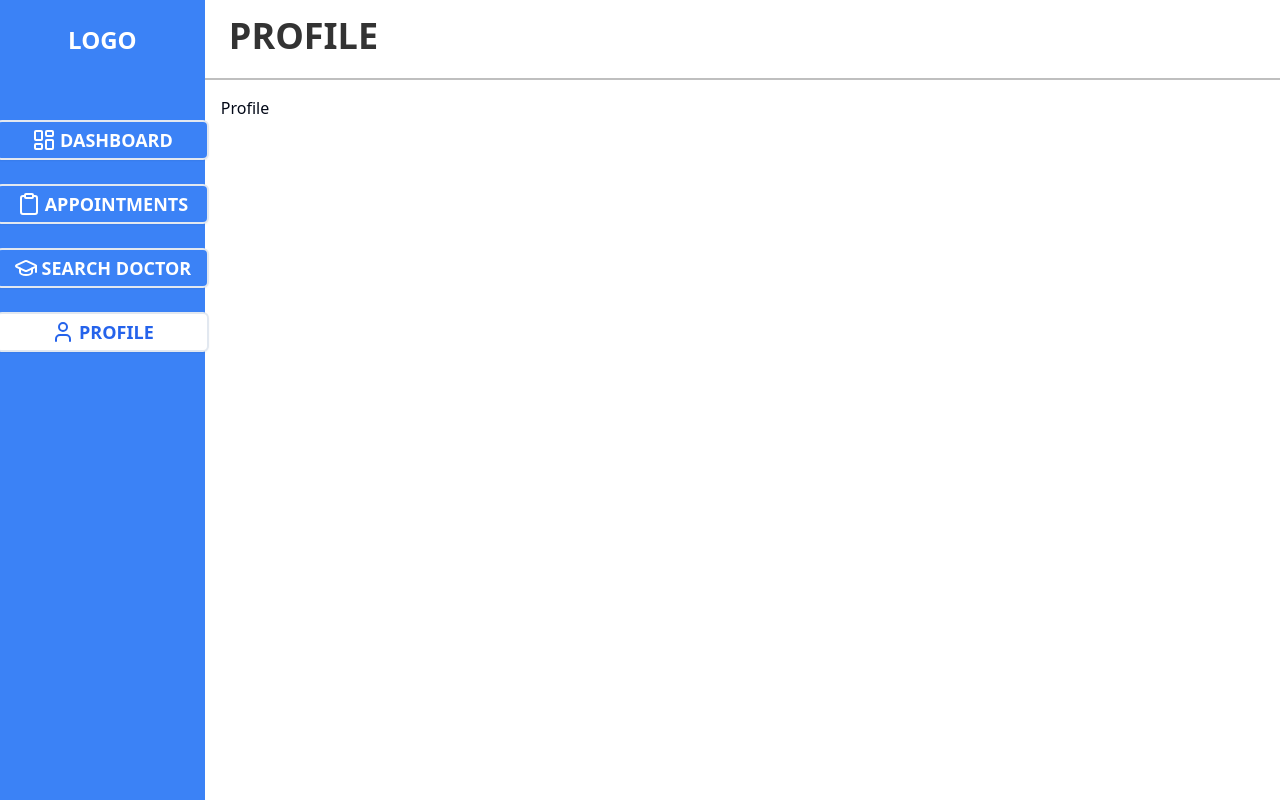
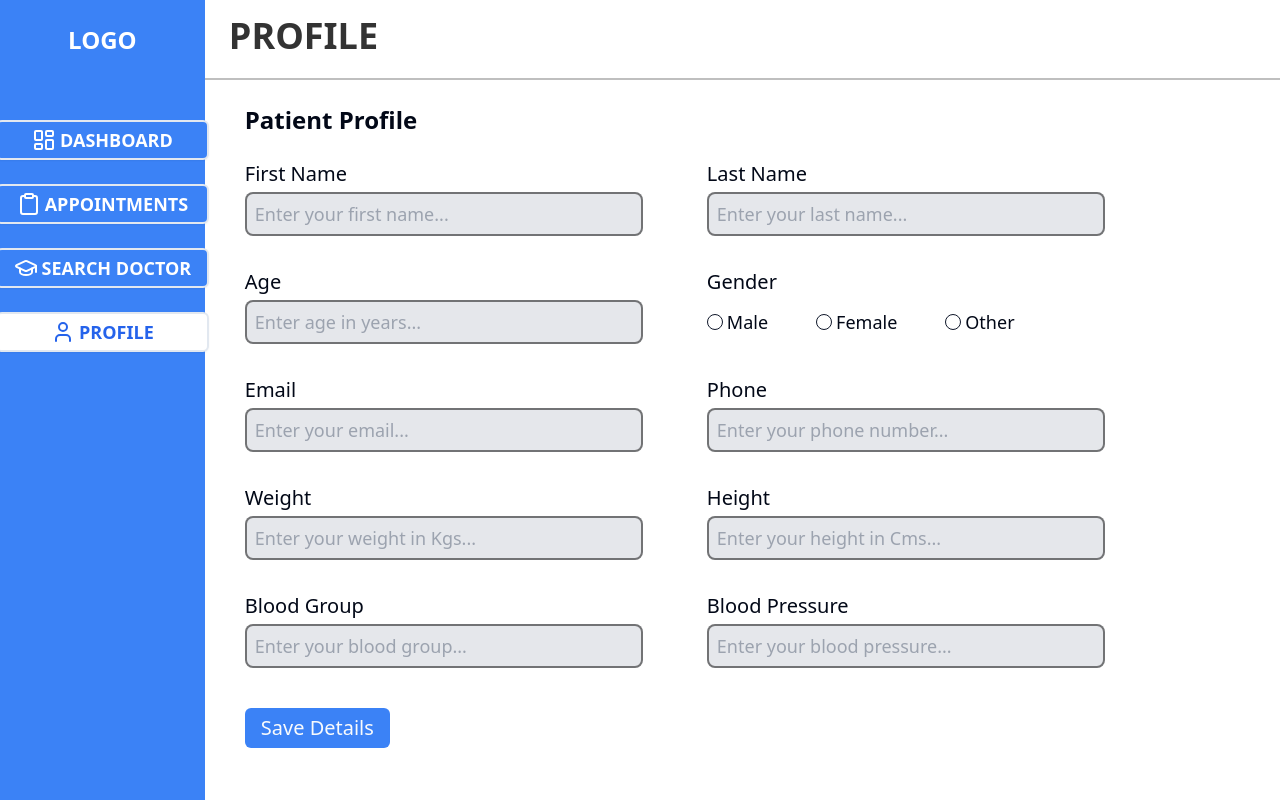
Before and after one commit to dishant-yadav/h4b3-access-denied, a React (Vite) app in the folder frontend/: page /profile in a window 1280 px wide. Built offline with nearby package versions, Linux system fonts and the light colour scheme.

Commit message:
added profile page

```diff
--- /dev/null
+++ b/frontend/src/components/ui/radio-group.jsx
@@ -0,0 +1,31 @@
+"use client"
+
+import * as React from "react"
+import * as RadioGroupPrimitive from "@radix-ui/react-radio-group"
+import { Circle } from "lucide-react"
+
+import { cn } from "@/lib/utils"
+
+const RadioGroup = React.forwardRef(({ className, ...props }, ref) => {
+  return (<RadioGroupPrimitive.Root className={cn("grid gap-2", className)} {...props} ref={ref} />);
+})
+RadioGroup.displayName = RadioGroupPrimitive.Root.displayName
+
+const RadioGroupItem = React.forwardRef(({ className, ...props }, ref) => {
+  return (
+    (<RadioGroupPrimitive.Item
+      ref={ref}
+      className={cn(
+        "aspect-square h-4 w-4 rounded-full border border-primary text-primary ring-offset-background focus:outline-none focus-visible:ring-2 focus-visible:ring-ring focus-visible:ring-offset-2 disabled:cursor-not-allowed disabled:opacity-50",
+        className
+      )}
+      {...props}>
+      <RadioGroupPrimitive.Indicator className="flex items-center justify-center">
+        <Circle className="h-2.5 w-2.5 fill-current text-current" />
+      </RadioGroupPrimitive.Indicator>
+    </RadioGroupPrimitive.Item>)
+  );
+})
+RadioGroupItem.displayName = RadioGroupPrimitive.Item.displayName
+
+export { RadioGroup, RadioGroupItem }
--- a/frontend/src/pages/AppointmentBooking.jsx
+++ b/frontend/src/pages/AppointmentBooking.jsx
@@ -41,7 +41,7 @@ const AppointmentBooking = () => {
   };
 
   return (
-    <div className="py-5 px-12 h-screen">
+    <div className="py-5 px-12 h-screen bg-gray-100">
       <div className="flex gap-2 justify-center items-center">
         <ClipboardPlus size={36} className="font-semibold" />
         <h1 className="text-3xl font-semibold">Appointment Booking</h1>
@@ -64,7 +64,7 @@ const AppointmentBooking = () => {
             />
           </div>
           {/* Time Slot  */}
-          <div className="border-2 p-4 rounded-lg shadow-md h-[28rem] w-[22rem]">
+          <div className="border-2 p-4 rounded-lg shadow-md h-[28rem] w-[22rem] bg-white">
             <h2 className="flex gap-2 items-center mb-3">
               <Clock className="text-blue-600 h-5 w-5" />
               Select Time Slot
@@ -98,8 +98,8 @@ const AppointmentBooking = () => {
         />
       </div>
       <div className="flex items-center justify-center gap-6 mt-6">
-        <Button className="w-[25%] bg-red-500 hover:bg-red-600">Cancel</Button>
-        <Button className="w-[25%] bg-blue-500 hover:bg-blue-600">
+        <Button className="w-[22%] bg-red-500 hover:bg-red-600">Cancel</Button>
+        <Button className="w-[22%] bg-blue-500 hover:bg-blue-600">
           Submit
         </Button>
       </div>
--- a/frontend/src/pages/Profile.jsx
+++ b/frontend/src/pages/Profile.jsx
@@ -1,21 +1,195 @@
-import Sidebar from '@/components/Sidebar'
-import Topbar from '@/components/Topbar'
-import React from 'react'
+import Sidebar from "@/components/Sidebar";
+import Topbar from "@/components/Topbar";
+import React, { useState } from "react";
+import { RadioGroup, RadioGroupItem } from "@/components/ui/radio-group";
+import { Button } from "@/components/ui/button";
 
 const Profile = () => {
+  const [profileData, setProfileData] = useState({
+    firstName: "",
+    lastName: "",
+    age: "",
+    gender: "",
+    email: "",
+    phone: "",
+    weight: "",
+    height: "",
+    bloodGroup: "",
+    bloodPressure: "",
+  });
+
+  const handleChange = (e) => {
+    const { name, value } = e.target;
+    setProfileData({
+      ...profileData,
+      [name]: value,
+    });
+  };
+
+  const handleGenderChange = (value) => {
+    setProfileData({
+      ...profileData,
+      gender: value,
+    });
+  };
+
+  const handleSubmit = () => {
+    console.log(profileData);
+  };
+
   return (
     <div className="flex h-screen overflow-hidden">
       <Sidebar />
       <div className="flex flex-col w-[84%] h-screen">
-        <Topbar name="PROFILE"/>
+        <Topbar name="PROFILE" />
         <div className="flex-1 overflow-y-auto">
-          <div className="p-4">
-            Profile
+          <div className="py-6 px-10">
+            <h1 className="text-2xl font-semibold">Patient Profile</h1>
+            <div className="flex flex-col mt-6">
+              <div className="w-full flex gap-16">
+                <div className="w-[40%]">
+                  <p className="text-xl font-medium mb-1">First Name</p>
+                  <input
+                    type="text"
+                    name="firstName"
+                    placeholder="Enter your first name..."
+                    className="h-11 w-full px-2 py-1 text-lg rounded-lg border-2 border-black/50 bg-gray-200 outline-none"
+                    value={profileData.firstName}
+                    onChange={handleChange}
+                  />
+                </div>
+                <div className="w-[40%]">
+                  <p className="text-xl font-medium mb-1">Last Name</p>
+                  <input
+                    type="text"
+                    name="lastName"
+                    placeholder="Enter your last name..."
+                    className="h-11 w-full px-2 py-1 text-lg rounded-lg border-2 border-black/50 bg-gray-200 outline-none"
+                    value={profileData.lastName}
+                    onChange={handleChange}
+                  />
+                </div>
+              </div>
+              <div className="w-full flex gap-16 mt-8">
+                <div className="w-[40%]">
+                  <p className="text-xl font-medium mb-1">Age</p>
+                  <input
+                    type="number"
+                    name="age"
+                    placeholder="Enter age in years..."
+                    className="h-11 w-full px-2 py-1 text-lg rounded-lg border-2 border-black/50 bg-gray-200 outline-none"
+                    value={profileData.age}
+                    onChange={handleChange}
+                  />
+                </div>
+                <div className="w-[40%]">
+                  <p className="text-xl font-medium mb-3">Gender</p>
+                  <RadioGroup
+                    className="flex gap-12"
+                    value={profileData.gender}
+                    onValueChange={handleGenderChange}
+                  >
+                    <div className="flex items-center space-x-1">
+                      <RadioGroupItem value="male" id="male" />
+                      <p className="text-lg font-medium">Male</p>
+                    </div>
+                    <div className="flex items-center space-x-1">
+                      <RadioGroupItem value="female" id="female" />
+                      <p className="text-lg font-medium">Female</p>
+                    </div>
+                    <div className="flex items-center space-x-1">
+                      <RadioGroupItem value="other" id="other" />
+                      <p className="text-lg font-medium">Other</p>
+                    </div>
+                  </RadioGroup>
+                </div>
+              </div>
+              <div className="w-full flex gap-16 mt-8">
+                <div className="w-[40%]">
+                  <p className="text-xl font-medium mb-1">Email</p>
+                  <input
+                    type="email"
+                    name="email"
+                    placeholder="Enter your email..."
+                    className="h-11 w-full px-2 py-1 text-lg rounded-lg border-2 border-black/50 bg-gray-200 outline-none"
+                    value={profileData.email}
+                    onChange={handleChange}
+                  />
+                </div>
+                <div className="w-[40%]">
+                  <p className="text-xl font-medium mb-1">Phone</p>
+                  <input
+                    type="number"
+                    name="phone"
+                    placeholder="Enter your phone number..."
+                    className="h-11 w-full px-2 py-1 text-lg rounded-lg border-2 border-black/50 bg-gray-200 outline-none"
+                    value={profileData.phone}
+                    onChange={handleChange}
+                  />
+                </div>
+              </div>
+              <div className="w-full flex gap-16 mt-8">
+                <div className="w-[40%]">
+                  <p className="text-xl font-medium mb-1">Weight</p>
+                  <input
+                    type="number"
+                    name="weight"
+                    placeholder="Enter your weight in Kgs..."
+                    className="h-11 w-full px-2 py-1 text-lg rounded-lg border-2 border-black/50 bg-gray-200 outline-none"
+                    value={profileData.weight}
+                    onChange={handleChange}
+                  />
+                </div>
+                <div className="w-[40%]">
+                  <p className="text-xl font-medium mb-1">Height</p>
+                  <input
+                    type="number"
+                    name="height"
+                    placeholder="Enter your height in Cms..."
+                    className="h-11 w-full px-2 py-1 text-lg rounded-lg border-2 border-black/50 bg-gray-200 outline-none"
+                    value={profileData.height}
+                    onChange={handleChange}
+                  />
+                </div>
+              </div>
+              <div className="w-full flex gap-16 mt-8">
+                <div className="w-[40%]">
+                  <p className="text-xl font-medium mb-1">Blood Group</p>
+                  <input
+                    type="text"
+                    name="bloodGroup"
+                    placeholder="Enter your blood group..."
+                    className="h-11 w-full px-2 py-1 text-lg rounded-lg border-2 border-black/50 bg-gray-200 outline-none"
+                    value={profileData.bloodGroup}
+                    onChange={handleChange}
+                  />
+                </div>
+                <div className="w-[40%]">
+                  <p className="text-xl font-medium mb-1">Blood Pressure</p>
+                  <input
+                    type="text"
+                    name="bloodPressure"
+                    placeholder="Enter your blood pressure..."
+                    className="h-11 w-full px-2 py-1 text-lg rounded-lg border-2 border-black/50 bg-gray-200 outline-none"
+                    value={profileData.bloodPressure}
+                    onChange={handleChange}
+                  />
+                </div>
+              </div>
+              <div className="mt-10">
+                <Button
+                  className="text-xl bg-blue-500 hover:bg-blue-600"
+                  onClick={handleSubmit}
+                >
+                  Save Details
+                </Button>
+              </div>
+            </div>
           </div>
         </div>
       </div>
     </div>
-  )
-}
+  );
+};
 
-export default Profile
+export default Profile;
```
Also changed, not shown: frontend/package.json (+4 -3 lines), 1 other file (tests, documents, lock files or other folders).
